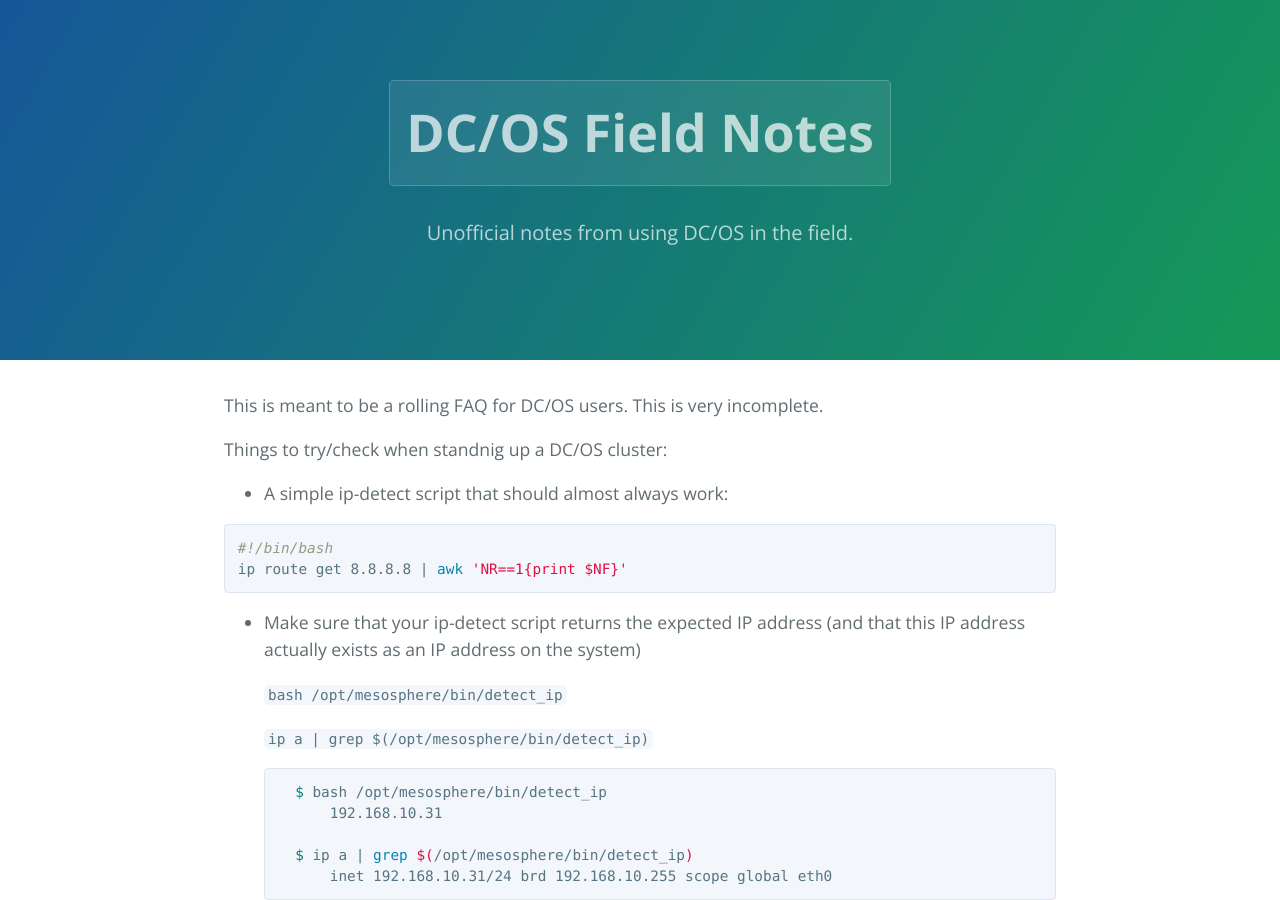
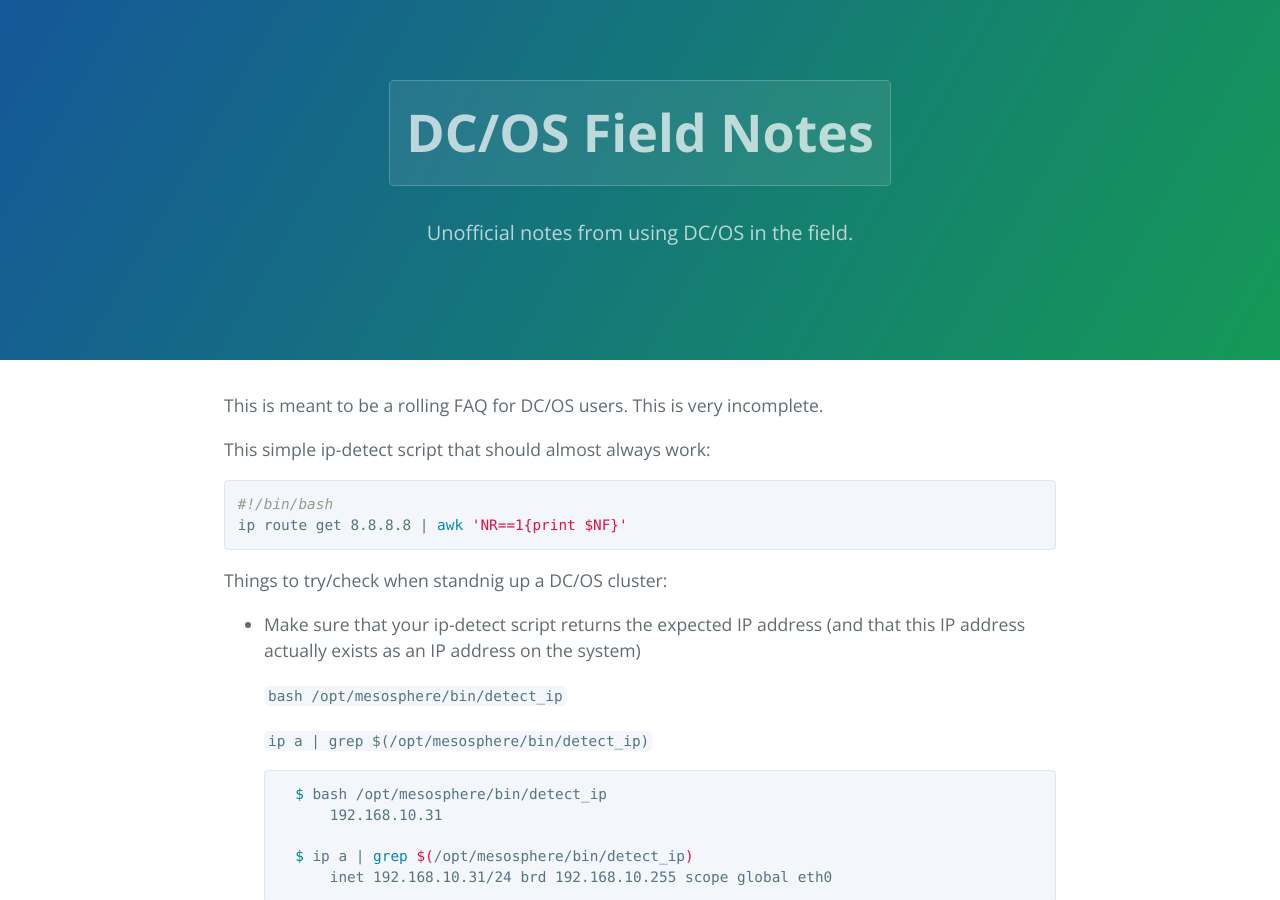
Before and after one commit to mesosphere/field-notes, a Jekyll site: the page built from docs/troubleshooting/installation-faq.md, in a window 1280 px wide and 900 px high. Built offline with Jekyll 4.4.1, drawn with Linux system fonts in a browser that asks for light colours; our own code applies the rules of GitHub Pages for plain Markdown files.

Commit message:
update troubleshooting

````diff
--- a/docs/troubleshooting/installation-faq.md
+++ b/docs/troubleshooting/installation-faq.md
@@ -3,14 +3,14 @@
 
 This is meant to be a rolling FAQ for DC/OS users.  This is very incomplete.
 
-Things to try/check when standnig up a DC/OS cluster:
-
-* A simple ip-detect script that should almost always work:
+This simple ip-detect script that should almost always work:
 
 ```bash
 #!/bin/bash
 ip route get 8.8.8.8 | awk 'NR==1{print $NF}'
 ```
+
+Things to try/check when standnig up a DC/OS cluster:
 
 * Make sure that your ip-detect script returns the expected IP address (and that this IP address actually exists as an IP address on the system)
 
````
